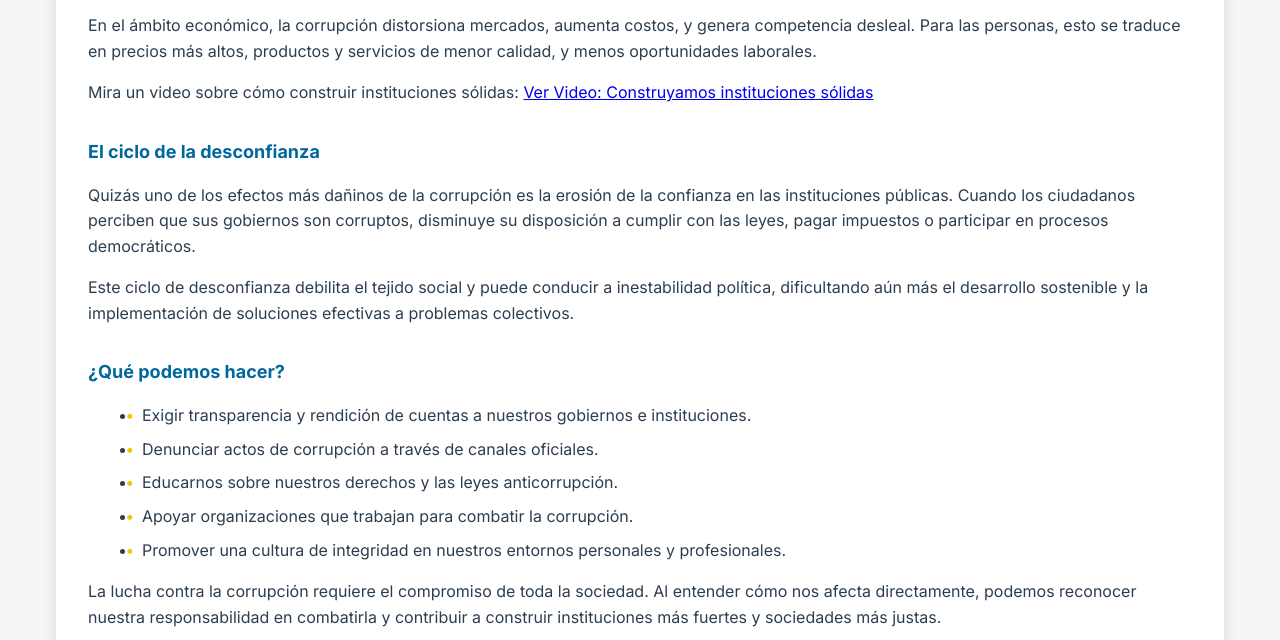
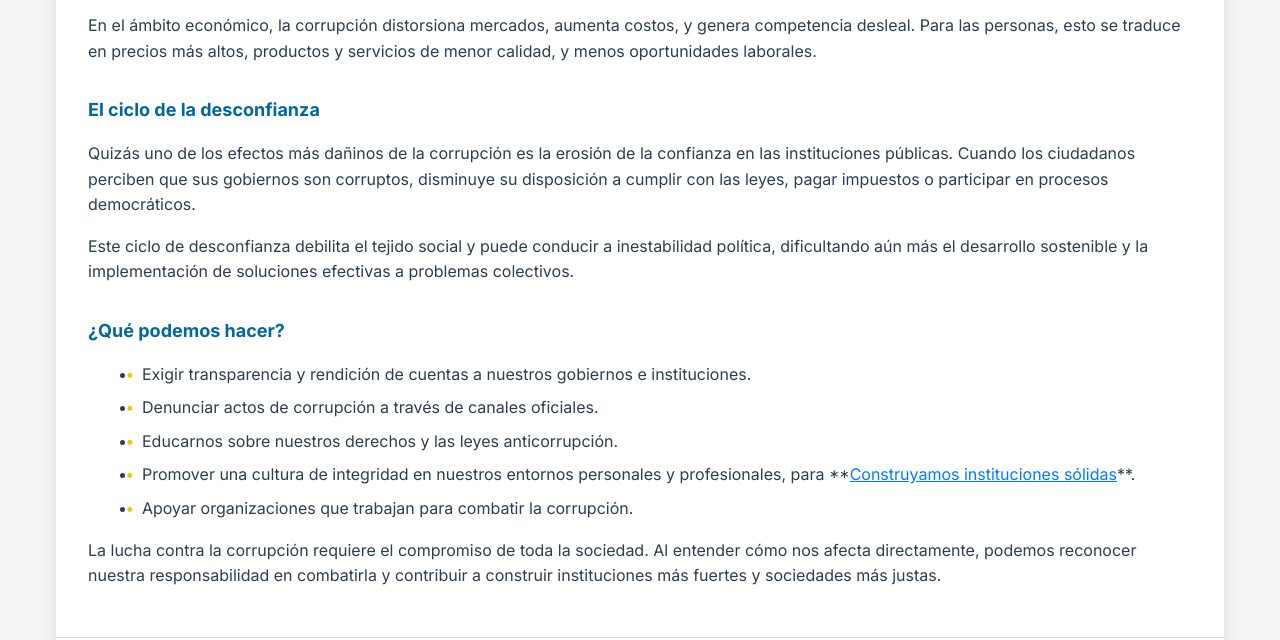
Before and after one commit to Ruuffleess/Ruuffleess.github.io, a plain HTML site: page index.html in a window 1280 px wide. Shown: the part 2789-3429 px from the top of the page. Drawn offline with Linux system fonts and the light colour scheme.

Commit message:
Update index.html

```diff
--- a/index.html
+++ b/index.html
@@ -11,6 +11,17 @@
     <link rel="stylesheet" href="https://cdnjs.cloudflare.com/ajax/libs/font-awesome/6.4.0/css/all.min.css">
 
     <link rel="stylesheet" href="styles.css">
+    <style>
+        /* Estilo para el enlace del video para que se vea azul */
+        .blog-content .video-link {
+            color: #007bff; /* Un azul típico para enlaces */
+            text-decoration: underline; /* Subrayado para indicar que es un enlace */
+        }
+        .blog-content .video-link:hover {
+            color: #0056b3; /* Un azul más oscuro al pasar el ratón */
+            text-decoration: none; /* Quita el subrayado al pasar el ratón, si lo deseas */
+        }
+    </style>
 </head>
 <body class="light">
     <header>
@@ -147,7 +158,6 @@
                         <p>Cuando los recursos públicos se desvían debido a la corrupción, se reduce la calidad y disponibilidad de servicios esenciales como educación, salud y seguridad. Un hospital con menos fondos de los asignados originalmente significa menos medicamentos, equipos desactualizados o insuficientes profesionales de la salud.</p>
                         <p>En el ámbito económico, la corrupción distorsiona mercados, aumenta costos, y genera competencia desleal. Para las personas, esto se traduce en precios más altos, productos y servicios de menor calidad, y menos oportunidades laborales.</p>
 
-                        <p>Mira un video sobre cómo construir instituciones sólidas: <a href="Construyamos instituciones sólidas.mp4" target="_blank" rel="noopener noreferrer">Ver Video: Construyamos instituciones sólidas</a></p>
                         <h4>El ciclo de la desconfianza</h4>
                         <p>Quizás uno de los efectos más dañinos de la corrupción es la erosión de la confianza en las instituciones públicas. Cuando los ciudadanos perciben que sus gobiernos son corruptos, disminuye su disposición a cumplir con las leyes, pagar impuestos o participar en procesos democráticos.</p>
                         <p>Este ciclo de desconfianza debilita el tejido social y puede conducir a inestabilidad política, dificultando aún más el desarrollo sostenible y la implementación de soluciones efectivas a problemas colectivos.</p>
@@ -157,8 +167,8 @@
                             <li>Exigir transparencia y rendición de cuentas a nuestros gobiernos e instituciones.</li>
                             <li>Denunciar actos de corrupción a través de canales oficiales.</li>
                             <li>Educarnos sobre nuestros derechos y las leyes anticorrupción.</li>
+                            <li>Promover una cultura de integridad en nuestros entornos personales y profesionales, para **<a href="https://myuvmedu-my.sharepoint.com/personal/a860181138_my_uvm_edu_mx/_layouts/15/stream.aspx?id=%2Fpersonal%2Fa860181138%5Fmy%5Fuvm%5Fedu%5Fmx%2FDocuments%2FConstruyamos%20instituciones%20s%C3%B3lidas%2Emp4&referrer=StreamWebApp%2EWeb&referrerScenario=AddressBarCopied%2Eview%2Ee0035496%2Da026%2D4fef%2D9bf3%2D0368f699b83e" target="_blank" rel="noopener noreferrer" class="video-link">Construyamos instituciones sólidas</a>**.</li>
                             <li>Apoyar organizaciones que trabajan para combatir la corrupción.</li>
-                            <li>Promover una cultura de integridad en nuestros entornos personales y profesionales.</li>
                         </ul>
 
                         <p>La lucha contra la corrupción requiere el compromiso de toda la sociedad. Al entender cómo nos afecta directamente, podemos reconocer nuestra responsabilidad en combatirla y contribuir a construir instituciones más fuertes y sociedades más justas.</p>
```
